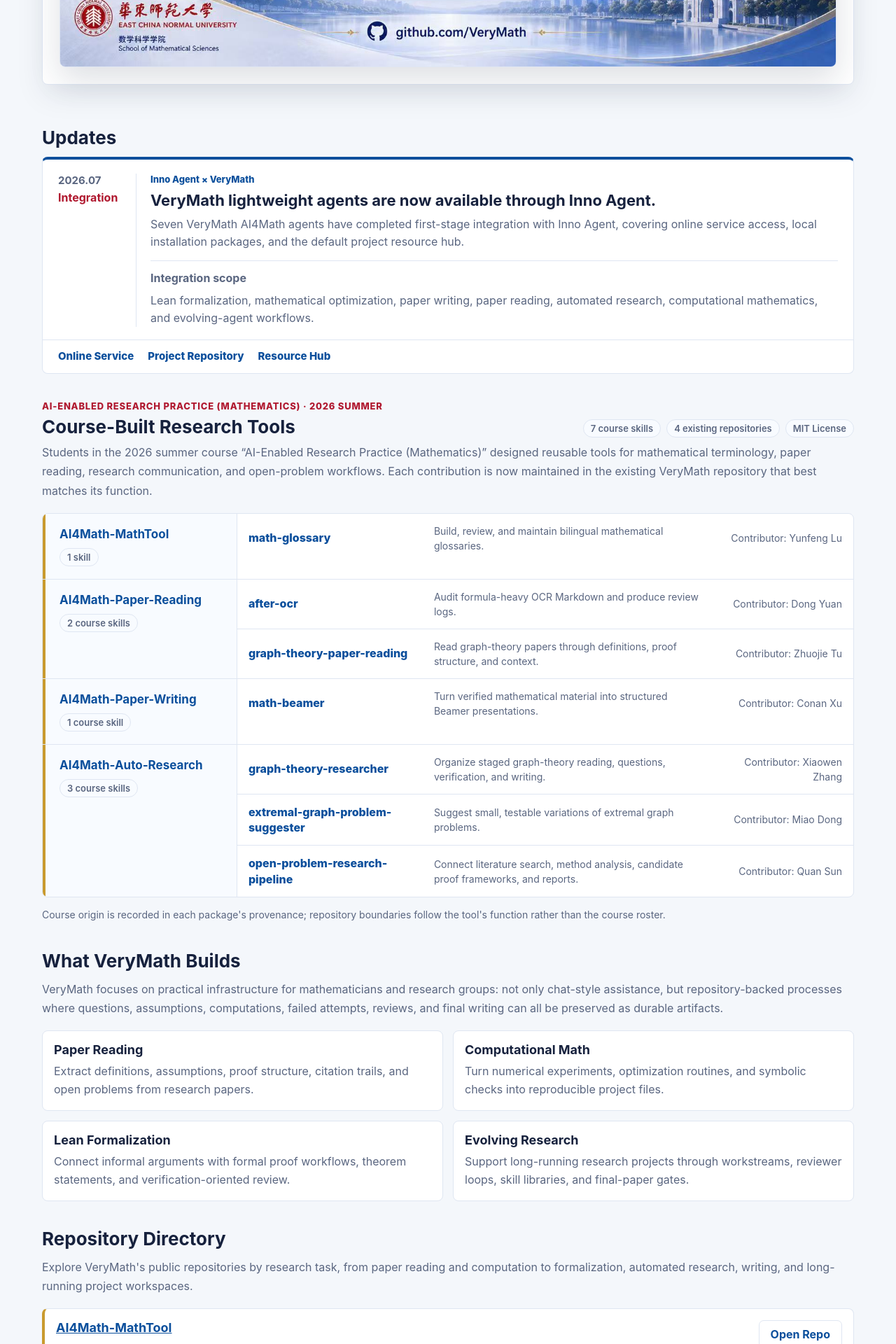
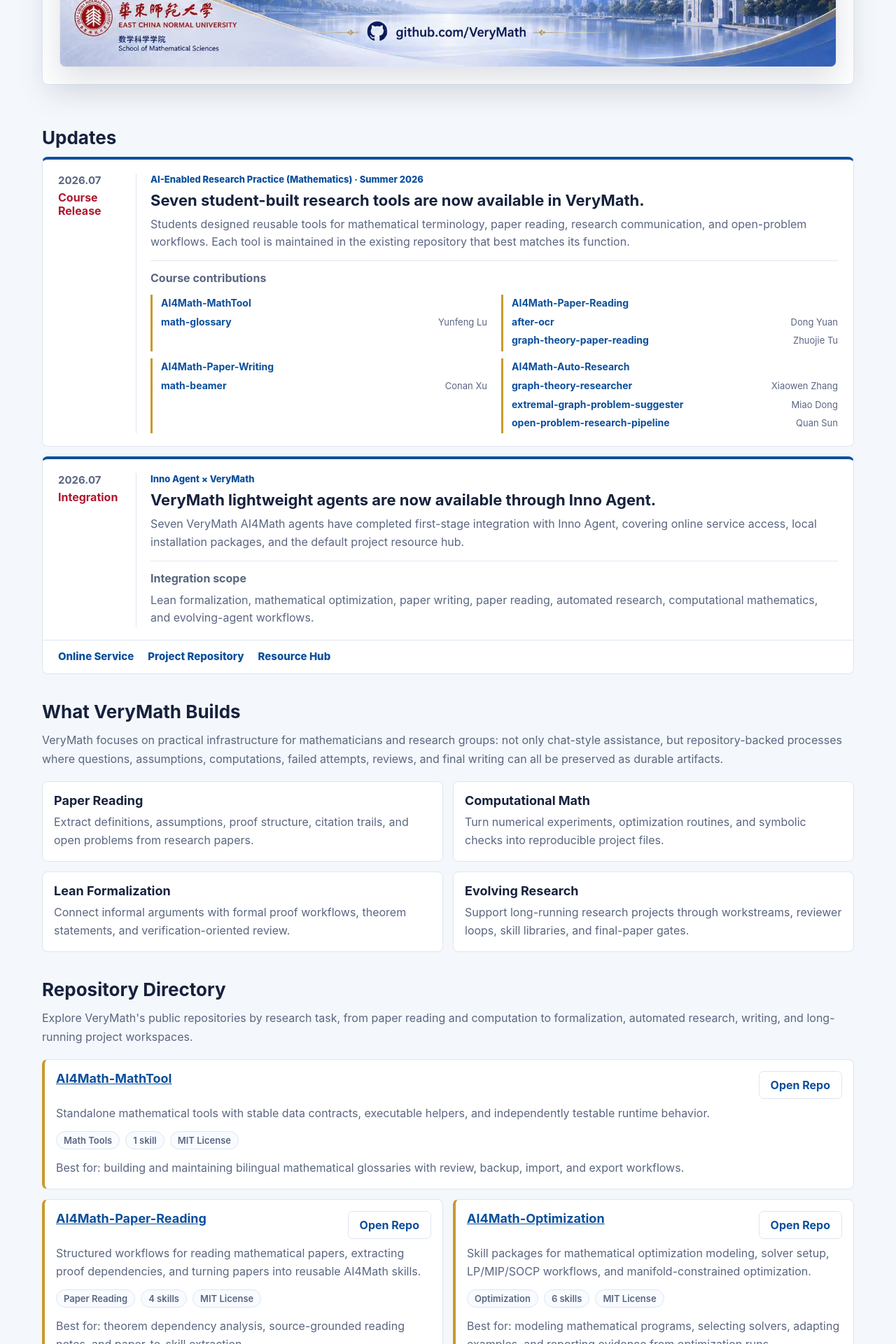
Before and after one commit to VeryMath/verymath.github.io, a Jekyll site: the page built from index.md, in a window 1280 px wide. Shown: the part 975-2895 px from the top of the page at 70% size. Built offline with Jekyll 4.4.1, drawn with Linux system fonts in a browser that asks for light colours; comment, search, counter and statistics services are not loaded.

Commit message:
fix: move course tools into updates

```diff
--- a/index.md
+++ b/index.md
@@ -372,113 +372,6 @@
     gap: 14px;
   }
 
-  .vm-course-heading {
-    display: flex;
-    align-items: flex-end;
-    justify-content: space-between;
-    gap: 24px;
-    margin-bottom: 8px;
-  }
-
-  .vm-course-heading h2 {
-    margin-bottom: 0;
-  }
-
-  .vm-course-kicker {
-    margin: 0 0 6px;
-    color: var(--vm-red);
-    font-size: 13px;
-    font-weight: 800;
-    letter-spacing: 0.06em;
-    text-transform: uppercase;
-  }
-
-  .vm-course-summary {
-    display: flex;
-    flex-wrap: wrap;
-    justify-content: flex-end;
-    gap: 8px;
-  }
-
-  .vm-course-index {
-    overflow: hidden;
-    margin-top: 18px;
-    border: 1px solid var(--vm-line);
-    border-radius: 8px;
-    background: #fff;
-  }
-
-  .vm-course-repository {
-    display: grid;
-    grid-template-columns: minmax(210px, 0.72fr) minmax(0, 2.28fr);
-  }
-
-  .vm-course-repository + .vm-course-repository {
-    border-top: 1px solid var(--vm-line);
-  }
-
-  .vm-course-repository-head {
-    padding: 18px 18px 18px 20px;
-    border-right: 1px solid var(--vm-line);
-    border-left: 4px solid var(--vm-gold);
-    background: var(--vm-bg);
-  }
-
-  .vm-course-repository-title {
-    margin: 0 0 8px;
-    font-size: 17px;
-    line-height: 1.35;
-    overflow-wrap: anywhere;
-  }
-
-  .vm-course-repository-title a {
-    text-decoration: none;
-  }
-
-  .vm-course-list {
-    margin: 0;
-    padding: 0;
-    list-style: none;
-  }
-
-  .vm-course-item {
-    display: grid;
-    grid-template-columns: minmax(190px, 0.9fr) minmax(0, 1.4fr) minmax(145px, 0.65fr);
-    align-items: center;
-    gap: 16px;
-    padding: 14px 16px;
-  }
-
-  .vm-course-item + .vm-course-item {
-    border-top: 1px solid var(--vm-line);
-  }
-
-  .vm-course-skill {
-    font-weight: 800;
-    line-height: 1.4;
-    text-decoration: none;
-    overflow-wrap: anywhere;
-  }
-
-  .vm-course-purpose,
-  .vm-course-contributor {
-    margin: 0;
-    color: var(--vm-muted);
-    font-size: 14px;
-    line-height: 1.5;
-  }
-
-  .vm-course-contributor {
-    text-align: right;
-  }
-
-  .vm-course-note {
-    margin: 14px 0 0;
-    color: var(--vm-muted);
-    font-size: 14px;
-    line-height: 1.6;
-  }
-
   .vm-repo-head {
     display: flex;
     align-items: flex-start;
@@ -507,6 +400,10 @@
     border-top: 4px solid var(--vm-blue);
     border-radius: 8px;
     background: #fff;
+  }
+
+  .vm-announcement + .vm-announcement {
+    margin-top: 14px;
   }
 
   .vm-announcement-main {
@@ -574,6 +471,58 @@
     line-height: 1.58;
   }
 
+  .vm-update-repositories {
+    display: grid;
+    grid-template-columns: repeat(2, minmax(0, 1fr));
+    gap: 10px 20px;
+    margin-top: 10px;
+  }
+
+  .vm-update-repository {
+    min-width: 0;
+    padding: 2px 0 2px 12px;
+    border-left: 3px solid var(--vm-gold);
+  }
+
+  .vm-update-repository h4 {
+    margin: 0 0 5px;
+    font-size: 14px;
+    line-height: 1.4;
+  }
+
+  .vm-update-repository h4 a,
+  .vm-update-repository li a {
+    text-decoration: none;
+    overflow-wrap: anywhere;
+  }
+
+  .vm-update-repository ul {
+    margin: 0;
+    padding: 0;
+    list-style: none;
+  }
+
+  .vm-update-repository li {
+    display: grid;
+    grid-template-columns: minmax(0, 1fr) auto;
+    align-items: baseline;
+    gap: 10px;
+    padding: 3px 0;
+    font-size: 14px;
+    line-height: 1.45;
+  }
+
+  .vm-update-repository li a {
+    font-weight: 750;
+  }
+
+  .vm-announcement-scope .vm-update-contributor {
+    color: var(--vm-muted);
+    font-size: 13px;
+    line-height: 1.45;
+    white-space: nowrap;
+  }
+
   .vm-announcement-links {
     display: flex;
     flex-wrap: wrap;
@@ -634,37 +583,10 @@
     .vm-grid,
     .vm-repo-list,
     .vm-announcement-main,
+    .vm-update-repositories,
     .vm-route-grid,
     .vm-timeline {
       grid-template-columns: 1fr;
-    }
-
-    .vm-course-heading {
-      align-items: flex-start;
-      flex-direction: column;
-      gap: 10px;
-    }
-
-    .vm-course-summary {
-      justify-content: flex-start;
-    }
-
-    .vm-course-repository {
-      grid-template-columns: 1fr;
-    }
-
-    .vm-course-repository-head {
-      border-right: 0;
-      border-bottom: 1px solid var(--vm-line);
-    }
-
-    .vm-course-item {
-      grid-template-columns: 1fr;
-      gap: 5px;
-    }
-
-    .vm-course-contributor {
-      text-align: left;
     }
 
     .vm-title {
@@ -850,6 +772,78 @@
       <article class="vm-announcement-main">
         <div class="vm-announcement-date">
           <span>2026.07</span>
+          <strong><span class="lang-en">Course Release</span><span class="lang-zh">课程成果</span></strong>
+        </div>
+        <div>
+          <p class="vm-announcement-kicker">AI-Enabled Research Practice (Mathematics) · Summer 2026</p>
+          <h3 class="vm-announcement-title">
+            <span class="lang-en">Seven student-built research tools are now available in VeryMath.</span>
+            <span class="lang-zh">暑期课程设计的 7 个科研工具已纳入 VeryMath。</span>
+          </h3>
+          <p class="vm-announcement-text">
+            <span class="lang-en">Students designed reusable tools for mathematical terminology, paper reading, research communication, and open-problem workflows. Each tool is maintained in the existing repository that best matches its function.</span>
+            <span class="lang-zh">同学们围绕数学术语、论文阅读、科研表达与开放问题研究设计了可复用工具，现已按功能归入最合适的 VeryMath 现有仓库。</span>
+          </p>
+          <div class="vm-announcement-scope">
+            <strong><span class="lang-en">Course contributions</span><span class="lang-zh">课程成果</span></strong>
+            <div class="vm-update-repositories">
+              <div class="vm-update-repository">
+                <h4><a href="https://github.com/VeryMath/AI4Math-MathTool">AI4Math-MathTool</a></h4>
+                <ul>
+                  <li>
+                    <a href="https://github.com/VeryMath/AI4Math-MathTool/tree/main/skills/math-glossary">math-glossary</a>
+                    <span class="vm-update-contributor">Yunfeng Lu</span>
+                  </li>
+                </ul>
+              </div>
+              <div class="vm-update-repository">
+                <h4><a href="https://github.com/VeryMath/AI4Math-Paper-Reading">AI4Math-Paper-Reading</a></h4>
+                <ul>
+                  <li>
+                    <a href="https://github.com/VeryMath/AI4Math-Paper-Reading/tree/main/skills/after-ocr">after-ocr</a>
+                    <span class="vm-update-contributor">Dong Yuan</span>
+                  </li>
+                  <li>
+                    <a href="https://github.com/VeryMath/AI4Math-Paper-Reading/tree/main/skills/graph-theory-paper-reading">graph-theory-paper-reading</a>
+                    <span class="vm-update-contributor">Zhuojie Tu</span>
+                  </li>
+                </ul>
+              </div>
+              <div class="vm-update-repository">
+                <h4><a href="https://github.com/VeryMath/AI4Math-Paper-Writing">AI4Math-Paper-Writing</a></h4>
+                <ul>
+                  <li>
+                    <a href="https://github.com/VeryMath/AI4Math-Paper-Writing/tree/main/skills/math-beamer">math-beamer</a>
+                    <span class="vm-update-contributor">Conan Xu</span>
+                  </li>
+                </ul>
+              </div>
+              <div class="vm-update-repository">
+                <h4><a href="https://github.com/VeryMath/AI4Math-Auto-Research">AI4Math-Auto-Research</a></h4>
+                <ul>
+                  <li>
+                    <a href="https://github.com/VeryMath/AI4Math-Auto-Research/tree/main/skills/graph-theory-researcher">graph-theory-researcher</a>
+                    <span class="vm-update-contributor">Xiaowen Zhang</span>
+                  </li>
+                  <li>
+                    <a href="https://github.com/VeryMath/AI4Math-Auto-Research/tree/main/skills/extremal-graph-problem-suggester">extremal-graph-problem-suggester</a>
+                    <span class="vm-update-contributor">Miao Dong</span>
+                  </li>
+                  <li>
+                    <a href="https://github.com/VeryMath/AI4Math-Auto-Research/tree/main/skills/open-problem-research-pipeline">open-problem-research-pipeline</a>
+                    <span class="vm-update-contributor">Quan Sun</span>
+                  </li>
+                </ul>
+              </div>
+            </div>
+          </div>
+        </div>
+      </article>
+    </div>
+    <div class="vm-announcement">
+      <article class="vm-announcement-main">
+        <div class="vm-announcement-date">
+          <span>2026.07</span>
           <strong><span class="lang-en">Integration</span><span class="lang-zh">接入</span></strong>
         </div>
         <div>
@@ -877,102 +871,6 @@
         <a href="https://github.com/Chloris-Blaxk/inno-agent-hub"><span class="lang-en">Resource Hub</span><span class="lang-zh">资源地址</span></a>
       </div>
     </div>
-  </section>
-
-  <section class="vm-section" aria-labelledby="vm-course-title">
-    <div class="vm-course-heading">
-      <div>
-        <p class="vm-course-kicker">AI-Enabled Research Practice (Mathematics) · 2026 Summer</p>
-        <h2 id="vm-course-title"><span class="lang-en">Course-Built Research Tools</span><span class="lang-zh">暑期课程科研工具</span></h2>
-      </div>
-      <div class="vm-course-summary" aria-label="Course contribution summary">
-        <span class="vm-pill"><span class="lang-en">7 course skills</span><span class="lang-zh">7 个课程技能</span></span>
-        <span class="vm-pill"><span class="lang-en">4 existing repositories</span><span class="lang-zh">4 个现有仓库</span></span>
-        <span class="vm-pill">MIT License</span>
-      </div>
-    </div>
-    <p class="vm-lead">
-      <span class="lang-en">Students in the 2026 summer course “AI-Enabled Research Practice (Mathematics)” designed reusable tools for mathematical terminology, paper reading, research communication, and open-problem workflows. Each contribution is now maintained in the existing VeryMath repository that best matches its function.</span>
-      <span class="lang-zh">2026 年暑期“人工智能赋能科研实践（数学）”课程中，同学们围绕数学术语、论文阅读、科研表达与开放问题研究设计了可复用工具。每项成果现已按功能归入最合适的 VeryMath 现有仓库持续维护。</span>
-    </p>
-
-    <div class="vm-course-index">
-      <article class="vm-course-repository">
-        <div class="vm-course-repository-head">
-          <h3 class="vm-course-repository-title"><a href="https://github.com/VeryMath/AI4Math-MathTool">AI4Math-MathTool</a></h3>
-          <span class="vm-pill"><span class="lang-en">1 skill</span><span class="lang-zh">1 个技能</span></span>
-        </div>
-        <ul class="vm-course-list">
-          <li class="vm-course-item">
-            <a class="vm-course-skill" href="https://github.com/VeryMath/AI4Math-MathTool/tree/main/skills/math-glossary">math-glossary</a>
-            <p class="vm-course-purpose"><span class="lang-en">Build, review, and maintain bilingual mathematical glossaries.</span><span class="lang-zh">构建、审校并维护双语数学术语表。</span></p>
-            <p class="vm-course-contributor"><span class="lang-en">Contributor</span><span class="lang-zh">贡献者</span>: Yunfeng Lu</p>
-          </li>
-        </ul>
-      </article>
-
-      <article class="vm-course-repository">
-        <div class="vm-course-repository-head">
-          <h3 class="vm-course-repository-title"><a href="https://github.com/VeryMath/AI4Math-Paper-Reading">AI4Math-Paper-Reading</a></h3>
-          <span class="vm-pill"><span class="lang-en">2 course skills</span><span class="lang-zh">2 个课程技能</span></span>
-        </div>
-        <ul class="vm-course-list">
-          <li class="vm-course-item">
-            <a class="vm-course-skill" href="https://github.com/VeryMath/AI4Math-Paper-Reading/tree/main/skills/after-ocr">after-ocr</a>
-            <p class="vm-course-purpose"><span class="lang-en">Audit formula-heavy OCR Markdown and produce review logs.</span><span class="lang-zh">审查含公式的 OCR Markdown 并生成校审记录。</span></p>
-            <p class="vm-course-contributor"><span class="lang-en">Contributor</span><span class="lang-zh">贡献者</span>: Dong Yuan</p>
-          </li>
-          <li class="vm-course-item">
-            <a class="vm-course-skill" href="https://github.com/VeryMath/AI4Math-Paper-Reading/tree/main/skills/graph-theory-paper-reading">graph-theory-paper-reading</a>
-            <p class="vm-course-purpose"><span class="lang-en">Read graph-theory papers through definitions, proof structure, and context.</span><span class="lang-zh">从定义、证明结构和研究脉络精读图论论文。</span></p>
-            <p class="vm-course-contributor"><span class="lang-en">Contributor</span><span class="lang-zh">贡献者</span>: Zhuojie Tu</p>
-          </li>
-        </ul>
-      </article>
-
-      <article class="vm-course-repository">
-        <div class="vm-course-repository-head">
-          <h3 class="vm-course-repository-title"><a href="https://github.com/VeryMath/AI4Math-Paper-Writing">AI4Math-Paper-Writing</a></h3>
-          <span class="vm-pill"><span class="lang-en">1 course skill</span><span class="lang-zh">1 个课程技能</span></span>
-        </div>
-        <ul class="vm-course-list">
-          <li class="vm-course-item">
-            <a class="vm-course-skill" href="https://github.com/VeryMath/AI4Math-Paper-Writing/tree/main/skills/math-beamer">math-beamer</a>
-            <p class="vm-course-purpose"><span class="lang-en">Turn verified mathematical material into structured Beamer presentations.</span><span class="lang-zh">将已核验的数学材料整理为结构化 Beamer 演示文稿。</span></p>
-            <p class="vm-course-contributor"><span class="lang-en">Contributor</span><span class="lang-zh">贡献者</span>: Conan Xu</p>
-          </li>
-        </ul>
-      </article>
-
-      <article class="vm-course-repository">
-        <div class="vm-course-repository-head">
-          <h3 class="vm-course-repository-title"><a href="https://github.com/VeryMath/AI4Math-Auto-Research">AI4Math-Auto-Research</a></h3>
-          <span class="vm-pill"><span class="lang-en">3 course skills</span><span class="lang-zh">3 个课程技能</span></span>
-        </div>
-        <ul class="vm-course-list">
-          <li class="vm-course-item">
-            <a class="vm-course-skill" href="https://github.com/VeryMath/AI4Math-Auto-Research/tree/main/skills/graph-theory-researcher">graph-theory-researcher</a>
-            <p class="vm-course-purpose"><span class="lang-en">Organize staged graph-theory reading, questions, verification, and writing.</span><span class="lang-zh">组织图论阅读、问题形成、验证与写作的分阶段研究流程。</span></p>
-            <p class="vm-course-contributor"><span class="lang-en">Contributor</span><span class="lang-zh">贡献者</span>: Xiaowen Zhang</p>
-          </li>
-          <li class="vm-course-item">
-            <a class="vm-course-skill" href="https://github.com/VeryMath/AI4Math-Auto-Research/tree/main/skills/extremal-graph-problem-suggester">extremal-graph-problem-suggester</a>
-            <p class="vm-course-purpose"><span class="lang-en">Suggest small, testable variations of extremal graph problems.</span><span class="lang-zh">提出改动幅度小且可检验的极值图问题变体。</span></p>
-            <p class="vm-course-contributor"><span class="lang-en">Contributor</span><span class="lang-zh">贡献者</span>: Miao Dong</p>
-          </li>
-          <li class="vm-course-item">
-            <a class="vm-course-skill" href="https://github.com/VeryMath/AI4Math-Auto-Research/tree/main/skills/open-problem-research-pipeline">open-problem-research-pipeline</a>
-            <p class="vm-course-purpose"><span class="lang-en">Connect literature search, method analysis, candidate proof frameworks, and reports.</span><span class="lang-zh">衔接文献检索、方法分析、候选证明框架与研究报告。</span></p>
-            <p class="vm-course-contributor"><span class="lang-en">Contributor</span><span class="lang-zh">贡献者</span>: Quan Sun</p>
-          </li>
-        </ul>
-      </article>
-    </div>
-
-    <p class="vm-course-note">
-      <span class="lang-en">Course origin is recorded in each package's provenance; repository boundaries follow the tool's function rather than the course roster.</span>
-      <span class="lang-zh">课程来源记录在各工具的 provenance 文件中；仓库边界按工具功能划分，而不是按课程名单另建总仓。</span>
-    </p>
   </section>
 
   <section class="vm-section">
```
